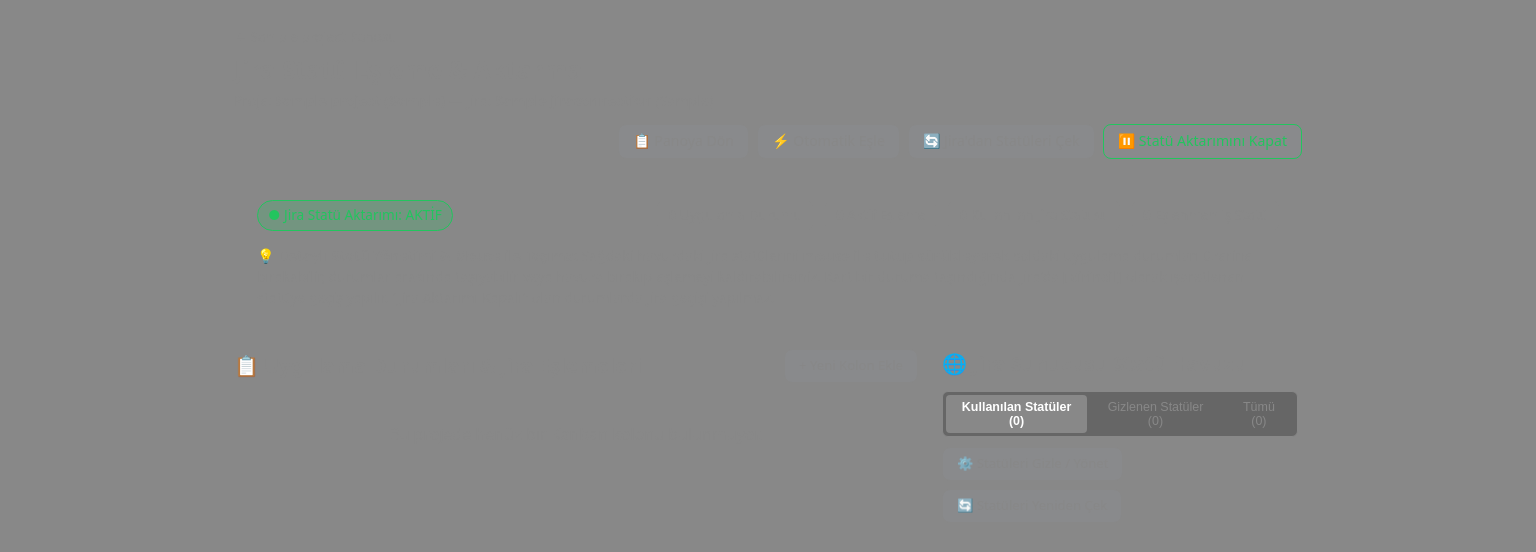
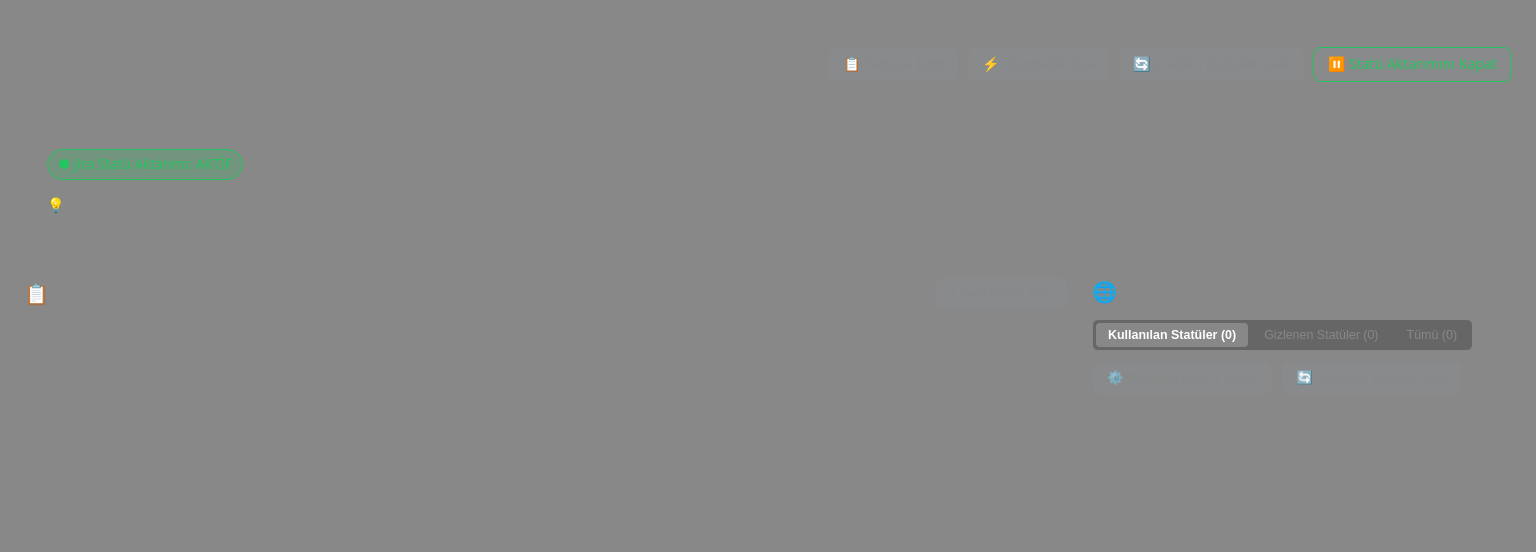
Before and after one commit to engintalay/kanbanProjectManager, a Django app: page /projects/1/statuses/ in a window 1536 px wide. Shown: the part 56-608 px from the top of the page. Run offline with Django 5.2, Linux system fonts and the light colour scheme; a user stored in the database is signed in; tables that the repository leaves empty hold one stand-in row (values such as "Sample post"); data that the repository does not hold is empty.

Commit message:
feat: use full page width on status mapping screen

```diff
--- a/kanbanapp/static/css/style.css
+++ b/kanbanapp/static/css/style.css
@@ -2442,3 +2442,9 @@ p.jira-p:last-child {
     overflow: visible;
   }
 }
+
+@media (min-width: 1500px) {
+  .status-mapping-layout {
+    grid-template-columns: minmax(0, 1fr) 420px;
+  }
+}
--- a/kanbanapp/templates/kanbanapp/project_status_sync.html
+++ b/kanbanapp/templates/kanbanapp/project_status_sync.html
@@ -1,6 +1,7 @@
 {% extends "kanbanapp/base.html" %}
 {% load static %}
 {% block title %}Jira Statü Eşleme & Aktarma — {{ project.key }}{% endblock %}
+{% block main_class %}container container-fluid{% endblock %}
 {% block content %}
 <div id="status-mapping-root">
 <div class="page-head">
```
